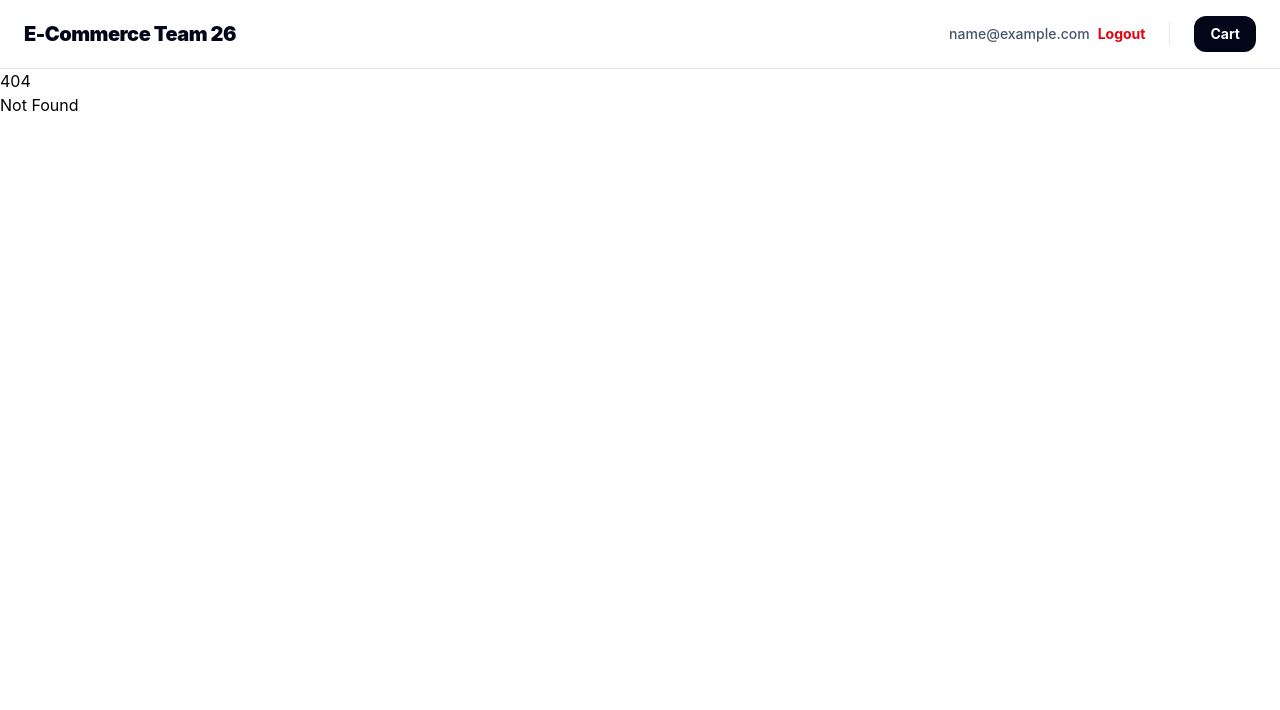
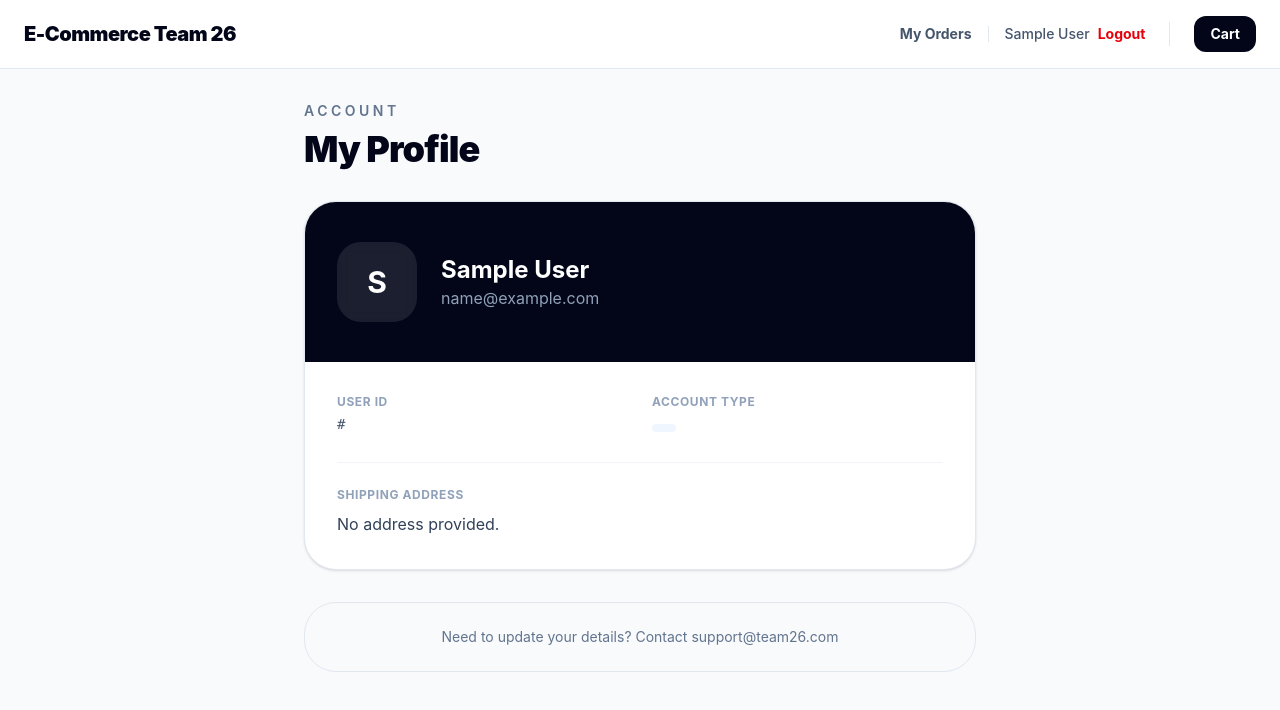
Before and after one commit to ws-9/e-commerce-team-26, a SvelteKit app in the folder e-commerce-frontend/: page /profile in a window 1280 px wide. Before the commit this address had no page. Shown: the top 710 px of the page. Built offline with nearby package versions, Linux system fonts and the light colour scheme; sample sign-in values are in the browser's storage.

Commit message:
add profile page

```diff
--- a/e-commerce-frontend/src/routes/+layout.svelte
+++ b/e-commerce-frontend/src/routes/+layout.svelte
@@ -38,14 +38,28 @@
 			</a>
 
 			<div class="flex items-center gap-6">
-				<div class="hidden items-center gap-2 sm:flex">
-					<span class="text-sm font-medium text-slate-600">{$authStore.email}</span>
-					<button
-						onclick={logout}
-						class="text-sm font-bold text-red-600 transition hover:text-red-700"
+				<div class="hidden items-center gap-4 sm:flex">
+					<a
+						href={resolve('/orders')}
+						class="text-sm font-bold text-slate-600 transition hover:text-slate-950"
 					>
-						Logout
-					</button>
+						My Orders
+					</a>
+					<div class="h-4 w-px bg-slate-200"></div>
+					<div class="flex items-center gap-2">
+						<a
+							href={resolve('/profile')}
+							class="text-sm font-medium text-slate-600 transition hover:text-slate-950"
+						>
+							{$authStore.name ?? $authStore.email}
+						</a>
+						<button
+							onclick={logout}
+							class="text-sm font-bold text-red-600 transition hover:text-red-700"
+						>
+							Logout
+						</button>
+					</div>
 				</div>
 
 				<div class="h-6 w-px bg-slate-200"></div>
--- a/e-commerce-frontend/src/routes/+page.svelte
+++ b/e-commerce-frontend/src/routes/+page.svelte
@@ -1,2 +1,20 @@
-<h1>Welcome to SvelteKit</h1>
-<p>Visit <a href="https://svelte.dev/docs/kit">svelte.dev/docs/kit</a> to read the documentation</p>
+<script>
+	import { resolve } from '$app/paths';
+	import { authStore } from '$lib/stores/authStore.js';
+	import { goto } from '$app/navigation';
+	import { browser } from '$app/environment';
+
+	$effect(() => {
+		if (browser) {
+			if ($authStore.email) {
+				goto(resolve('/products'));
+			} else {
+				goto(resolve('/login'));
+			}
+		}
+	});
+</script>
+
+<div class="flex min-h-screen items-center justify-center bg-slate-50">
+	<p class="text-sm font-medium text-slate-400 animate-pulse">Redirecting…</p>
+</div>
--- /dev/null
+++ b/e-commerce-frontend/src/routes/profile/+page.svelte
@@ -0,0 +1,59 @@
+<script>
+	import { authStore } from '$lib/stores/authStore.js';
+	import StorefrontShell from '$lib/components/StorefrontShell.svelte';
+
+	let user = $derived($authStore);
+</script>
+
+<svelte:head>
+	<title>My Profile</title>
+</svelte:head>
+
+<StorefrontShell>
+	<div class="mx-auto max-w-2xl space-y-8">
+		<header>
+			<p class="text-sm font-semibold tracking-[0.25em] text-slate-500 uppercase">Account</p>
+			<h1 class="mt-2 text-4xl font-black tracking-tight text-slate-950">My Profile</h1>
+		</header>
+
+		<div class="overflow-hidden rounded-[2rem] border border-slate-200 bg-white shadow-sm">
+			<div class="bg-slate-950 px-8 py-10 text-white">
+				<div class="flex items-center gap-6">
+					<div class="flex h-20 w-20 items-center justify-center rounded-3xl bg-white/10 text-3xl font-bold backdrop-blur-sm">
+						{user.name ? user.name[0] : user.email[0]}
+					</div>
+					<div>
+						<h2 class="text-2xl font-bold">{user.name ?? 'Valued Customer'}</h2>
+						<p class="text-slate-400">{user.email}</p>
+					</div>
+				</div>
+			</div>
+
+			<div class="p-8 space-y-6">
+				<div class="grid gap-6 sm:grid-cols-2">
+					<div class="space-y-1">
+						<p class="text-xs font-bold tracking-wider text-slate-400 uppercase">User ID</p>
+						<p class="font-mono text-sm text-slate-600">#{user.userID}</p>
+					</div>
+					<div class="space-y-1">
+						<p class="text-xs font-bold tracking-wider text-slate-400 uppercase">Account Type</p>
+						<span class="inline-flex rounded-full bg-blue-50 px-3 py-1 text-xs font-bold text-blue-700">
+							{user.userRole}
+						</span>
+					</div>
+				</div>
+
+				<div class="pt-6 border-t border-slate-100">
+					<p class="text-xs font-bold tracking-wider text-slate-400 uppercase">Shipping Address</p>
+					<p class="mt-2 text-slate-700 leading-relaxed">
+						{user.address ?? 'No address provided.'}
+					</p>
+				</div>
+			</div>
+		</div>
+
+		<div class="rounded-[2rem] border border-slate-200 bg-slate-50 p-6 text-center">
+			<p class="text-sm text-slate-500">Need to update your details? Contact support@team26.com</p>
+		</div>
+	</div>
+</StorefrontShell>
```
